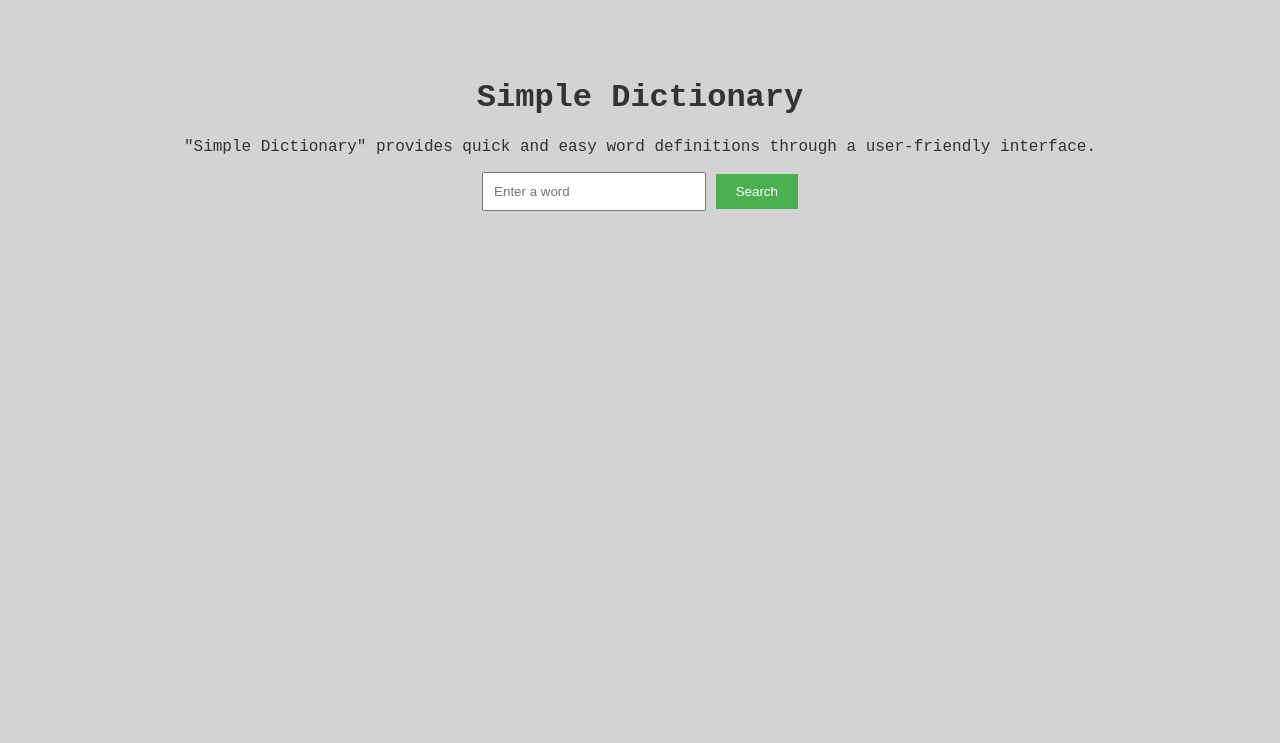
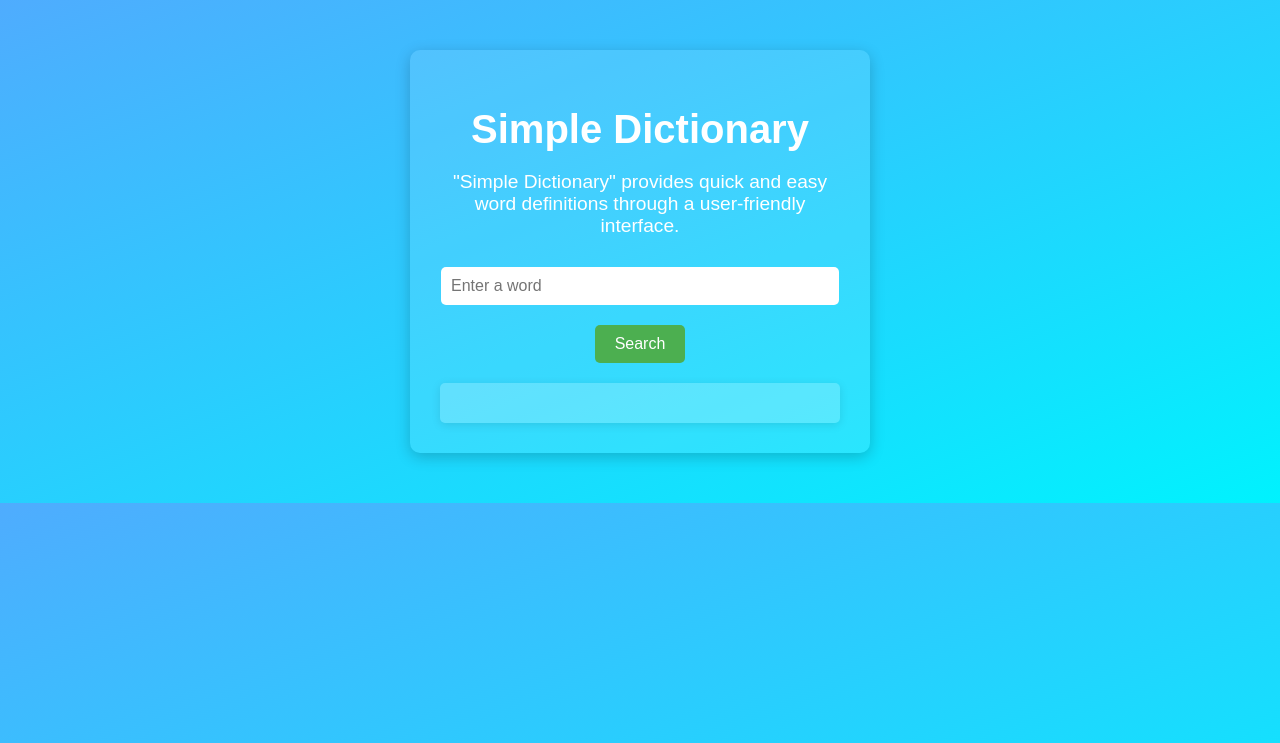
Before and after one commit to yazeed1233/data-analysis-project, a PHP site: page / in a window 1280 px wide. Shown: the top 743 px of the page. Run offline with PHP 8.4, Linux system fonts and the light colour scheme; data that the repository does not hold is empty.

Commit message:
Deploying...

```diff
--- a/site/index.php
+++ b/site/index.php
@@ -38,36 +38,64 @@ $conn->close();
     <title>Simple Dictionary</title>
     <style>
         body {
-            font-family: 'Courier New', Courier, monospace;
-            background-color: #d3d3d3; /* Light gray background */
-            color: #333;
+            font-family: 'Arial', sans-serif;
+            background: linear-gradient(to bottom right, #4facfe, #00f2fe);
+            color: #fff;
             text-align: center;
             padding: 50px;
+            margin: 0;
+        }
+        .container {
+            background-color: rgba(255, 255, 255, 0.1);
+            border-radius: 10px;
+            padding: 30px;
+            box-shadow: 0 4px 15px rgba(0, 0, 0, 0.2);
+            max-width: 400px;
+            margin: auto;
+        }
+        h1 {
+            font-size: 2.5em;
+            margin-bottom: 10px;
+        }
+        p.description {
+            font-size: 1.2em;
+            margin-bottom: 30px;
         }
         input[type="text"] {
             padding: 10px;
-            width: 200px;
+            width: calc(100% - 22px);
             margin-bottom: 20px;
+            border: none;
+            border-radius: 5px;
+            font-size: 1em;
         }
         input[type="submit"] {
             padding: 10px 20px;
             background-color: #4CAF50;
             color: white;
             border: none;
+            border-radius: 5px;
             cursor: pointer;
+            font-size: 1em;
+            transition: background-color 0.3s ease;
         }
         input[type="submit"]:hover {
             background-color: #45a049;
         }
         .definition {
             margin-top: 20px;
-            font-size: 1.2em;
+            font-size: 1.5em;
+            background-color: rgba(255, 255, 255, 0.2);
+            padding: 20px;
+            border-radius: 5px;
+            box-shadow: 0 2px 10px rgba(0, 0, 0, 0.1);
         }
     </style>
 </head>
 <body>
+    <div class="container">
         <h1>Simple Dictionary</h1>
-    <p>"Simple Dictionary" provides quick and easy word definitions through a user-friendly interface.</p>
+        <p class="description">"Simple Dictionary" provides quick and easy word definitions through a user-friendly interface.</p>
         <form method="post">
             <input type="text" name="word" placeholder="Enter a word" required>
             <input type="submit" value="Search">
@@ -77,5 +105,6 @@ $conn->close();
                 <p><?php echo $definition; ?></p>
             <?php endif; ?>
         </div>
+    </div>
 </body>
 </html>
```
Lines whose indentation alone changed are shown as unchanged.
